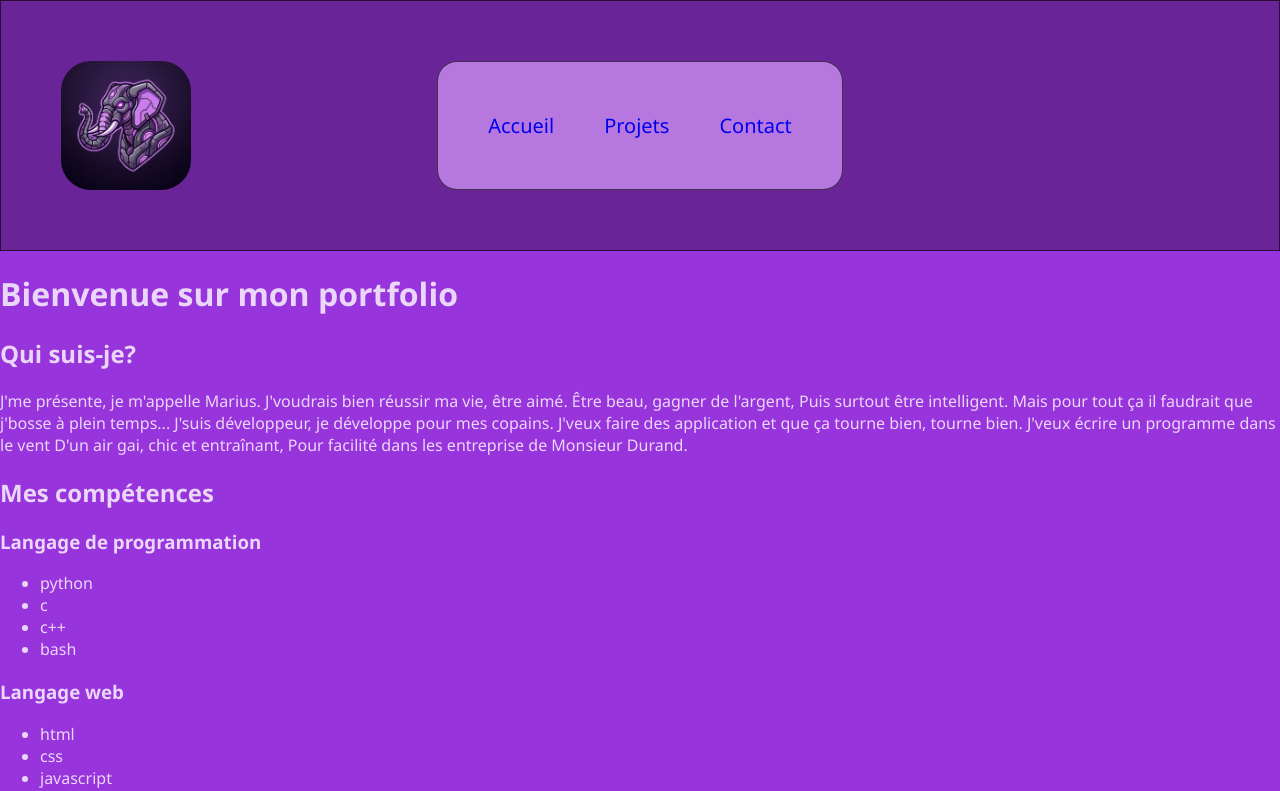
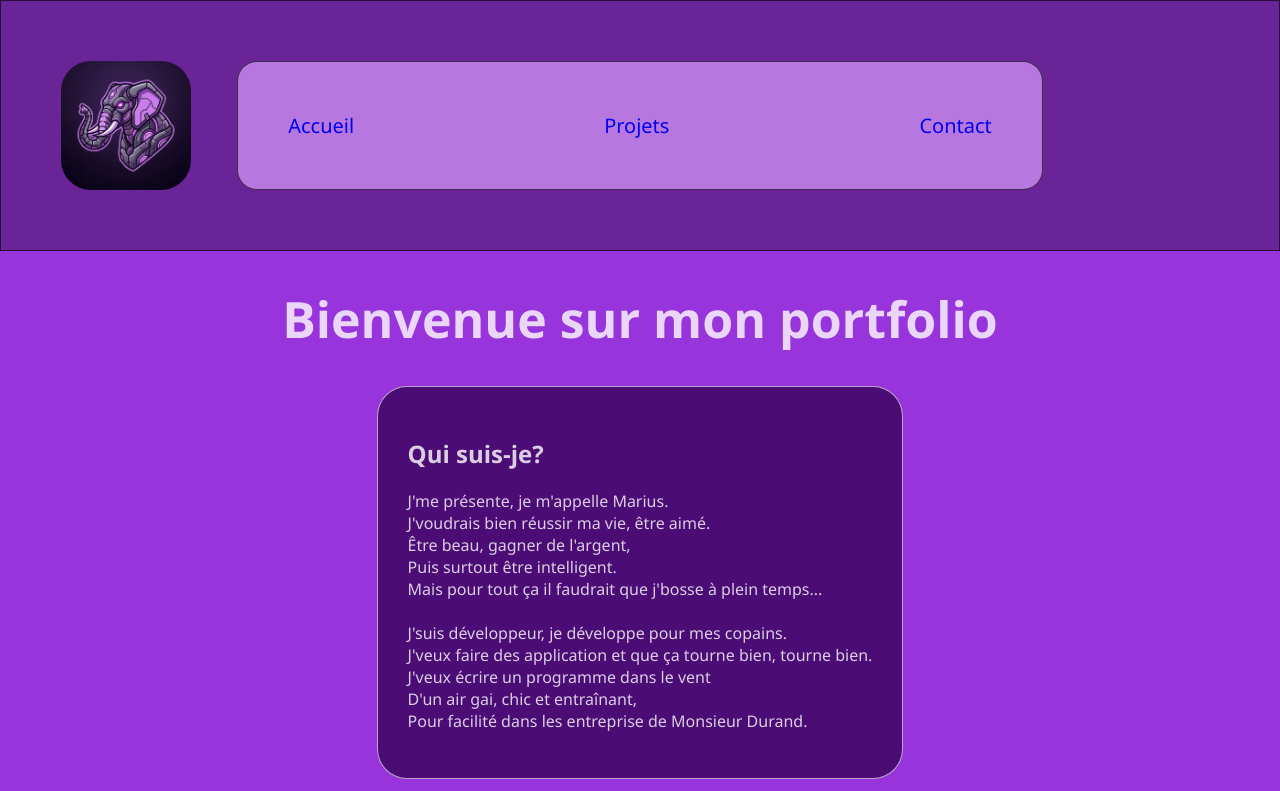
Before and after one commit to Xaldin83/Portfolio2, a React (Vite) app: page / in a window 1280 px wide. Shown: the top 791 px of the page. Built offline with nearby package versions, Linux system fonts and the light colour scheme.

Commit message:
Début présentation Accueil

```diff
--- a/src/pages/Home.tsx
+++ b/src/pages/Home.tsx
@@ -20,15 +20,15 @@ const Home = () =>{
 
                 <section id="presentation">
                     <h2>Qui suis-je?</h2>
-                <p>J'me présente, je m'appelle Marius.
-                    J'voudrais bien réussir ma vie, être aimé.
-                    Être beau, gagner de l'argent,
-                    Puis surtout être intelligent.
-                    Mais pour tout ça il faudrait que j'bosse à plein temps...
-                    J'suis développeur, je développe pour mes copains.
-                    J'veux faire des application et que ça tourne bien, tourne bien.
-                    J'veux écrire un programme dans le vent
-                    D'un air gai, chic et entraînant,
+                    <p>J'me présente, je m'appelle Marius. <br />
+                        J'voudrais bien réussir ma vie, être aimé.<br />
+                        Être beau, gagner de l'argent,<br />
+                        Puis surtout être intelligent.<br />
+                        Mais pour tout ça il faudrait que j'bosse à plein temps...<br /><br />
+                        J'suis développeur, je développe pour mes copains.<br />
+                        J'veux faire des application et que ça tourne bien, tourne bien.<br />
+                        J'veux écrire un programme dans le vent<br />
+                        D'un air gai, chic et entraînant,<br />
                         Pour facilité dans les entreprise de Monsieur Durand.</p>
                 </section>
 
--- a/src/pages/Projects.tsx
+++ b/src/pages/Projects.tsx
@@ -30,10 +30,19 @@ const Projects = () => {
     return(
         <>
 
+        <html lang="fr">
+            <head>
+                <meta charset="UTF-8" />
+                <meta name="viewport" content="width=device-width, initial-scale=1.0" />
+                <title>Projets</title>
+            </head>
+            <body>
+
                 <Navbar/>
 
                 <section>
-            <h2>Mes projets</h2>
+                    <article>
+                        <h1>Mes projets</h1>
 
                         <input
                             type="text"
@@ -41,7 +50,7 @@ const Projects = () => {
                             value={search}
                             onChange={(e) => setSearch(e.target.value)}
                             />
-
+                    </article>
                     <div className="project-list">
                         {filteredProjects.length > 0 ? (
                             filteredProjects.map((project) => (
@@ -58,6 +67,8 @@ const Projects = () => {
                     </div>
                 </section>
                 <Footer/>
+            </body>
+        </html>
         </>
     );
 };
--- a/src/styles/Footer.scss
+++ b/src/styles/Footer.scss
@@ -5,7 +5,7 @@ footer{
     display: flex;
     justify-content: center;
     font-size: 20px;
-    padding: 20px;
+    padding: 25px;
     background-color: $second-color;
     border: $primary-border;
 }
--- a/src/styles/Header.scss
+++ b/src/styles/Header.scss
@@ -16,7 +16,7 @@ header{
     nav{
         display: flex;
         margin: auto;
-        gap: 50px;
+        gap: 250px;
         background-color: $second-color;
         padding: 50px;
         border-radius: 20px;
--- a/src/styles/Home.scss
+++ b/src/styles/Home.scss
@@ -1 +1,23 @@
 @import './global.scss';
+
+main{
+    display: grid;
+    grid-template-columns: repeat(2,1fr);
+
+    h1{
+        grid-column-start: 1;
+        grid-column-end: 3;
+    }
+
+    #presentation{
+        grid-column-start: 1;
+        grid-column-end: 3;
+        margin: auto;
+        max-width: 500px;
+        background-color: $third-color;
+        border: $second-border;
+        border-radius: 30px;
+        padding: 30px;
+        align-content: center;
+    }
+}
--- a/src/styles/_variables.scss
+++ b/src/styles/_variables.scss
@@ -1,5 +1,7 @@
 $primary-color: #9834db;
 $second-color: #b678df;
+$third-color:#4b0c76;
 $font-stack: 'Segoe UI', sans-serif;
 $font-color: #ffffffcc;
 $primary-border: solid 1px #000000a0;
+$second-border:solid 1px #ffffffa0;
--- a/src/styles/global.scss
+++ b/src/styles/global.scss
@@ -1,4 +1,8 @@
 @import './variables';
+
+html{
+    max-height: 100% ;
+}
 
 body {
     font-family: $font-stack;
@@ -7,3 +11,9 @@ body {
     background: $primary-color;
     color: $font-color;
 }
+
+h1{
+    text-align: center;
+    font-size: 50px;
+
+}
```
Lines whose indentation alone changed are shown as unchanged.
